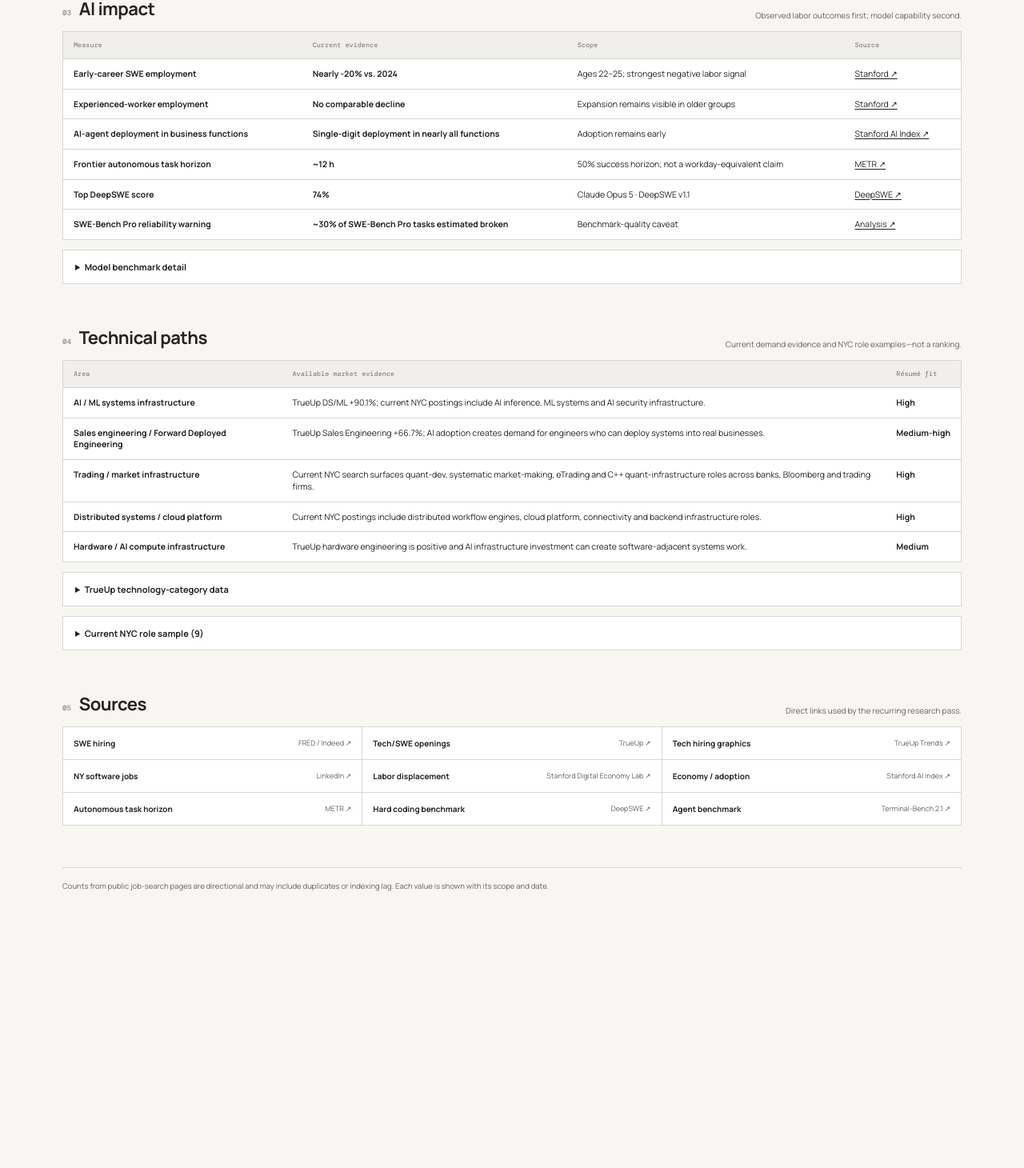
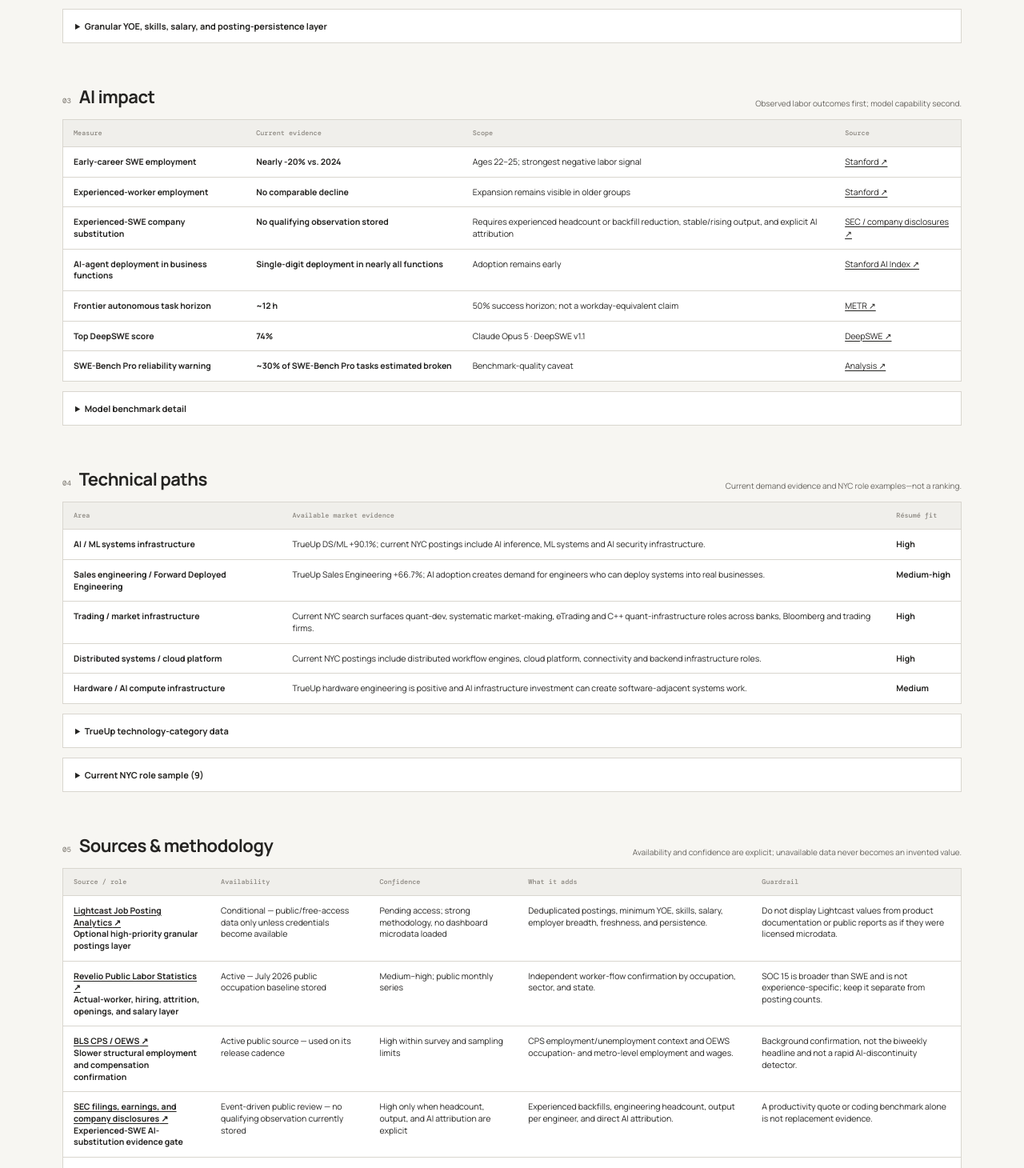
Before and after one commit to JamesWingert/career-helper, a Next.js app: page /ai-dashboard in a window 1280 px wide. Shown: the part 1340-2800 px from the top of the page at 80% size. Before the commit the page ends 2519 px from the top, so only its background shows below. Built offline with nearby package versions, Linux system fonts and the light colour scheme.

Commit message:
Add labor source architecture to SWE dashboard

```diff
--- a/app/ai-dashboard/data.ts
+++ b/app/ai-dashboard/data.ts
@@ -68,6 +68,28 @@ export const dashboardData = {
     countLabel: "4,000+",
     source: "https://www.linkedin.com/jobs/search/?geoId=105080838&keywords=software%20engineer&location=New%20York%2C%20United%20States",
     note: "LinkedIn rounds public result counts and search indexing can lag. We track the same query every cycle for directional movement.",
+  },
+  revelio: {
+    asOf: "2026-07",
+    releaseDate: "2026-08-06",
+    occupation: "Computer and Mathematical (SOC 15)",
+    employmentThousands: 10021.5,
+    employmentChangeMomThousands: -0.6,
+    employmentChangeYoyThousands: -39.9,
+    jobOpenings: 1686687,
+    jobOpeningsMomPct: 2.3,
+    jobOpeningsYoyPct: 22.8,
+    hiringRatePct: 26.7,
+    hiringChangeMomPp: 0.4,
+    hiringChangeYoyPp: -0.7,
+    attritionRatePct: 26.7,
+    attritionChangeMomPp: -0.7,
+    attritionChangeYoyPp: -1.9,
+    newPostingSalary: 124266,
+    salaryChangeMomPct: -0.1685,
+    salaryChangeYoyPct: 4.4389,
+    source: "https://www.reveliolabs.com/public-labor-statistics",
+    note: "Public monthly occupation-level baseline. SOC 15 is broader than software engineering and is not a YOE-specific series.",
   },
   marketDetails: {
     overallPostings: { value: 102.09, asOf: "2026-07-24" },
@@ -224,3 +246,59 @@ export const dashboardData = {
     ["Agent benchmark", "Terminal-Bench 2.1", "https://www.tbench.ai/leaderboard/terminal-bench/2.1"],
   ],
 } as const;
+
+export const sourceArchitecture = [
+  {
+    source: "Lightcast Job Posting Analytics",
+    role: "Optional high-priority granular postings layer",
+    availability: "Conditional — public/free-access data only unless credentials become available",
+    confidence: "Pending access; strong methodology, no dashboard microdata loaded",
+    use: "Deduplicated postings, minimum YOE, skills, salary, employer breadth, freshness, and persistence.",
+    limit: "Do not display Lightcast values from product documentation or public reports as if they were licensed microdata.",
+    url: "https://docs.lightcast.io/data/docs/job-posting-analytics-jpa-methodology",
+  },
+  {
+    source: "Revelio Public Labor Statistics",
+    role: "Actual-worker, hiring, attrition, openings, and salary layer",
+    availability: "Active — July 2026 public occupation baseline stored",
+    confidence: "Medium–high; public monthly series",
+    use: "Independent worker-flow confirmation by occupation, sector, and state.",
+    limit: "SOC 15 is broader than SWE and is not experience-specific; keep it separate from posting counts.",
+    url: "https://www.reveliolabs.com/public-labor-statistics",
+  },
+  {
+    source: "BLS CPS / OEWS",
+    role: "Slower structural employment and compensation confirmation",
+    availability: "Active public source — used on its release cadence",
+    confidence: "High within survey and sampling limits",
+    use: "CPS employment/unemployment context and OEWS occupation- and metro-level employment and wages.",
+    limit: "Background confirmation, not the biweekly headline and not a rapid AI-discontinuity detector.",
+    url: "https://www.bls.gov/cps/",
+  },
+  {
+    source: "SEC filings, earnings, and company disclosures",
+    role: "Experienced-SWE AI-substitution evidence gate",
+    availability: "Event-driven public review — no qualifying observation currently stored",
+    confidence: "High only when headcount, output, and AI attribution are explicit",
+    use: "Experienced backfills, engineering headcount, output per engineer, and direct AI attribution.",
+    limit: "A productivity quote or coding benchmark alone is not replacement evidence.",
+    url: "https://www.sec.gov/edgar/search/",
+  },
+  {
+    source: "New York WARN notices",
+    role: "NYC layoff-shock context",
+    availability: "Active public watch — no NYC SWE-specific observation currently stored",
+    confidence: "High for covered layoff events; low for occupation or AI specificity",
+    use: "Test whether a sharp NYC move is concentrated in a few large announced layoffs.",
+    limit: "WARN coverage is incomplete and does not establish SWE composition or AI causality.",
+    url: "https://dol.ny.gov/warn-dashboard",
+  },
+] as const;
+
+export const longitudinalMethod = [
+  "Append each dated observation; never overwrite earlier snapshots.",
+  "Show 2-week, 4-week, 12-week, and year-over-year movement only after enough observations exist.",
+  "Treat missing or inaccessible data as unavailable, never as zero or stable.",
+  "Keep NYC separate from national data and literal YOE separate from platform seniority labels.",
+  "Keep actual worker outcomes and company substitution evidence separate from AI capability benchmarks.",
+] as const;
--- a/app/ai-dashboard/page.tsx
+++ b/app/ai-dashboard/page.tsx
@@ -1,5 +1,5 @@
 import { loadLatestSnapshot } from "../../lib/market-turso";
-import { dashboardData } from "./data";
+import { dashboardData, longitudinalMethod, sourceArchitecture } from "./data";
 import styles from "./page.module.css";
 
 export const dynamic = "force-dynamic";
@@ -11,6 +11,7 @@ function signed(value: number) {
 export default async function AiDashboardPage() {
   const d = await loadLatestSnapshot(dashboardData);
   const details = d.marketDetails ?? dashboardData.marketDetails;
+  const revelio = d.revelio ?? dashboardData.revelio;
   const sweIndex = Number(d.metrics[0].value);
   const overallIndex = details.overallPostings.value;
   const relativeGap = ((sweIndex - overallIndex) / overallIndex) * 100;
@@ -37,7 +38,7 @@ export default async function AiDashboardPage() {
         <a href="#experience">Experience</a>
         <a href="#ai-impact">AI impact</a>
         <a href="#paths">Technical paths</a>
-        <a href="#sources">Sources</a>
+        <a href="#sources">Sources &amp; method</a>
       </nav>
 
       <section className={styles.readout}>
@@ -71,6 +72,22 @@ export default async function AiDashboardPage() {
             </tbody>
           </table>
         </div>
+        <details className={styles.details}>
+          <summary>Revelio actual-worker baseline · {revelio.occupation}</summary>
+          <div className={styles.tableWrap}>
+            <table className={styles.dataTable}>
+              <thead><tr><th>Measure</th><th>Current</th><th>Month over month</th><th>Year over year</th><th>Availability / scope</th></tr></thead>
+              <tbody>
+                <tr><td>Estimated employment</td><td className={styles.value}>{revelio.employmentThousands.toLocaleString()}k</td><td>{revelio.employmentChangeMomThousands.toFixed(1)}k</td><td>{revelio.employmentChangeYoyThousands.toFixed(1)}k</td><td>Public monthly series · {revelio.asOf}</td></tr>
+                <tr><td>Active job openings</td><td className={styles.value}>{revelio.jobOpenings.toLocaleString()}</td><td>{signed(revelio.jobOpeningsMomPct)}</td><td>{signed(revelio.jobOpeningsYoyPct)}</td><td>Public monthly series · {revelio.asOf}</td></tr>
+                <tr><td>Hiring rate</td><td className={styles.value}>{revelio.hiringRatePct.toFixed(1)}%</td><td>{revelio.hiringChangeMomPp > 0 ? "+" : ""}{revelio.hiringChangeMomPp.toFixed(1)} pp</td><td>{revelio.hiringChangeYoyPp.toFixed(1)} pp</td><td>Annualized worker-flow rate · {revelio.asOf}</td></tr>
+                <tr><td>Attrition rate</td><td className={styles.value}>{revelio.attritionRatePct.toFixed(1)}%</td><td>{revelio.attritionChangeMomPp.toFixed(1)} pp</td><td>{revelio.attritionChangeYoyPp.toFixed(1)} pp</td><td>Annualized worker-flow rate · {revelio.asOf}</td></tr>
+                <tr><td>Salary in new postings</td><td className={styles.value}>${revelio.newPostingSalary.toLocaleString()}</td><td>{signed(revelio.salaryChangeMomPct)}</td><td>{signed(revelio.salaryChangeYoyPct)}</td><td>Posted-salary measure · {revelio.asOf}</td></tr>
+              </tbody>
+            </table>
+          </div>
+          <p className={styles.detailNote}>{revelio.note} <a href={revelio.source} target="_blank" rel="noreferrer">Revelio release and downloads ↗</a></p>
+        </details>
       </section>
 
       <section className={styles.section} id="experience">
@@ -112,6 +129,18 @@ export default async function AiDashboardPage() {
             </tbody>
           </table>
         </div>
+        <details className={styles.details}>
+          <summary>Granular YOE, skills, salary, and posting-persistence layer</summary>
+          <div className={styles.tableWrap}>
+            <table className={styles.dataTable}>
+              <thead><tr><th>Source</th><th>Priority</th><th>Availability</th><th>Planned use</th><th>Confidence</th></tr></thead>
+              <tbody>
+                <tr><td><a href="https://docs.lightcast.io/data/docs/job-posting-analytics-jpa-methodology" target="_blank" rel="noreferrer">Lightcast ↗</a></td><td className={styles.value}>High-priority optional</td><td>Public/free-access data only unless credentials become available</td><td>Deduplicated YOE bands, 5-YOE accessibility, skills, salary, employer breadth, freshness, and persistence</td><td>No dashboard microdata loaded; no values inferred</td></tr>
+                <tr><td>Repeated description sample</td><td className={styles.value}>Core fallback</td><td>Public postings where descriptions can be inspected consistently</td><td>Literal minimum YOE and title classification, kept separate from LinkedIn seniority labels</td><td>Medium; report sample size and missingness</td></tr>
+              </tbody>
+            </table>
+          </div>
+        </details>
       </section>
 
       <section className={styles.section} id="ai-impact">
@@ -125,6 +154,7 @@ export default async function AiDashboardPage() {
             <tbody>
               <tr><td>Early-career SWE employment</td><td className={styles.value}>{earlyCareer?.reading ?? "Nearly -20% vs. 2024"}</td><td>Ages 22–25; strongest negative labor signal</td><td><a href={earlyCareer?.source} target="_blank" rel="noreferrer">Stanford ↗</a></td></tr>
               <tr><td>Experienced-worker employment</td><td className={styles.value}>{experienced?.reading ?? "No comparable decline"}</td><td>Expansion remains visible in older groups</td><td><a href={experienced?.source} target="_blank" rel="noreferrer">Stanford ↗</a></td></tr>
+              <tr><td>Experienced-SWE company substitution</td><td className={styles.value}>No qualifying observation stored</td><td>Requires experienced headcount or backfill reduction, stable/rising output, and explicit AI attribution</td><td><a href="https://www.sec.gov/edgar/search/" target="_blank" rel="noreferrer">SEC / company disclosures ↗</a></td></tr>
               <tr><td>AI-agent deployment in business functions</td><td className={styles.value}>{businessAgents?.reading ?? "Single digits"}</td><td>Adoption remains early</td><td><a href={businessAgents?.source} target="_blank" rel="noreferrer">Stanford AI Index ↗</a></td></tr>
               <tr><td>Frontier autonomous task horizon</td><td className={styles.value}>{d.metrics[5].value}</td><td>50% success horizon; not a workday-equivalent claim</td><td><a href={d.sources[6][2]} target="_blank" rel="noreferrer">METR ↗</a></td></tr>
               <tr><td>Top DeepSWE score</td><td className={styles.value}>{d.benchmarks[0].score}%</td><td>{d.benchmarks[0].model} · {d.benchmarks[0].note}</td><td><a href={d.sources[7][2]} target="_blank" rel="noreferrer">DeepSWE ↗</a></td></tr>
@@ -176,9 +206,25 @@ export default async function AiDashboardPage() {
 
       <section className={styles.section} id="sources">
         <header className={styles.sectionHead}>
-          <div><span>05</span><h2>Sources</h2></div>
-          <p>Direct links used by the recurring research pass.</p>
+          <div><span>05</span><h2>Sources &amp; methodology</h2></div>
+          <p>Availability and confidence are explicit; unavailable data never becomes an invented value.</p>
         </header>
+        <div className={styles.tableWrap}>
+          <table className={styles.dataTable}>
+            <thead><tr><th>Source / role</th><th>Availability</th><th>Confidence</th><th>What it adds</th><th>Guardrail</th></tr></thead>
+            <tbody>
+              {sourceArchitecture.map((source) => <tr key={source.source}><td><a href={source.url} target="_blank" rel="noreferrer">{source.source} ↗</a><br />{source.role}</td><td>{source.availability}</td><td>{source.confidence}</td><td>{source.use}</td><td>{source.limit}</td></tr>)}
+            </tbody>
+          </table>
+        </div>
+        <details className={styles.details}>
+          <summary>Longitudinal collection rules</summary>
+          <div className={styles.tableWrap}>
+            <table className={styles.dataTable}>
+              <tbody>{longitudinalMethod.map((rule, index) => <tr key={rule}><td className={styles.value}>{String(index + 1).padStart(2, "0")}</td><td>{rule}</td></tr>)}</tbody>
+            </table>
+          </div>
+        </details>
         <ul className={styles.sources}>
           {d.sources.map(([label, provider, url]) => <li key={url}><a href={url} target="_blank" rel="noreferrer"><strong>{label}</strong><span>{provider} ↗</span></a></li>)}
         </ul>
```
Also changed, not shown: app/ai-dashboard/page.module.css.
